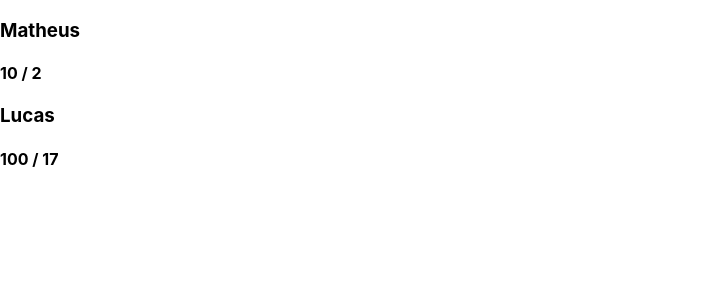
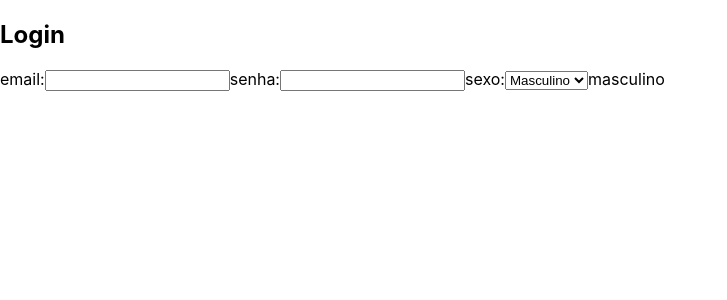
Before and after one commit to JoyceKell/ReactJs-do-zero-ao-avancado-na-pratica, a React (Create React App) app in the folder meusite/: page / in a window 1280 px wide. Shown: the top 300 px of the page, without its empty margins (0-727 px from the left). Built offline with nearby package versions, Linux system fonts and the light colour scheme.

Commit message:
praticando formularios

```diff
--- a/meusite/src/App.js
+++ b/meusite/src/App.js
@@ -1,27 +1,50 @@
 import React, {Component} from 'react';
-import Feed from './components/feed';
 
 class App extends Component{
 
   constructor(props){
     super(props);
     this.state = {
-        feed:[
-          {id:1, username: "Matheus", curtidas:10, comentarios:2},
-          {id:2, username: "Lucas", curtidas:100, comentarios:17}
-        ]
-    }
+      email: '',
+      senha: '',
+      sexo: 'masculino'
+    };
+    this.trocaEmail = this.trocaEmail.bind(this);
+    this.trocarSenha = this.trocarSenha.bind(this);
+    this.trocarSexo = this.trocarSexo.bind(this);
+  }
+
+  trocaEmail(e){
+    let valorDigitado = e.target.value;
+    this.setState({email:valorDigitado});
+  }
+
+  trocarSenha(e){
+    let valorDigitado = e.target.value;
+    this.setState({senha: valorDigitado});
+  }
+
+  trocarSexo(e){
+    let valorDigitado = e.target.value;
+    this.setState({sexo: valorDigitado})
   }
 
   render(){
     return(
       <div>
-        {this.state.feed.map((item)=>{
-          return(
-            <Feed key={item.id} username={item.username} curtidas={item.curtidas} comentarios={item.comentarios}/>
-          )
-        })}
+        <h2>Login</h2>
+        email:
+        <input type="email" name="email" value={this.state.email}
+        onChange={this.trocaEmail}/>
+        senha:
+        <input type="password" name="senha" value={this.state.senha} onChange={this.trocarSenha}/>
+        sexo:
 
+        <select name="sexo" value={this.state.sexo} onChange={this.trocarSexo}>
+          <option value="masculino">Masculino</option>
+          <option value="feminino">Feminino</option>
+        </select>
+        {this.state.sexo}
       </div>
     )
   }
--- a/meusite/src/components/feed/index.js
+++ /dev/null
@@ -1,19 +0,0 @@
-import React,{Component} from "react";
-
-class Feed extends Component{
-  constructor(props){
-    super(props);
-    this.state = {};
-  }
-
-  render(){
-    return(
-      <div key={this.props.key}>
-        <h3>{this.props.username}</h3>
-        <h4>{this.props.curtidas} / {this.props.comentarios} </h4>
-      </div>
-    )
-  }
-}
-
-export default Feed;
```
